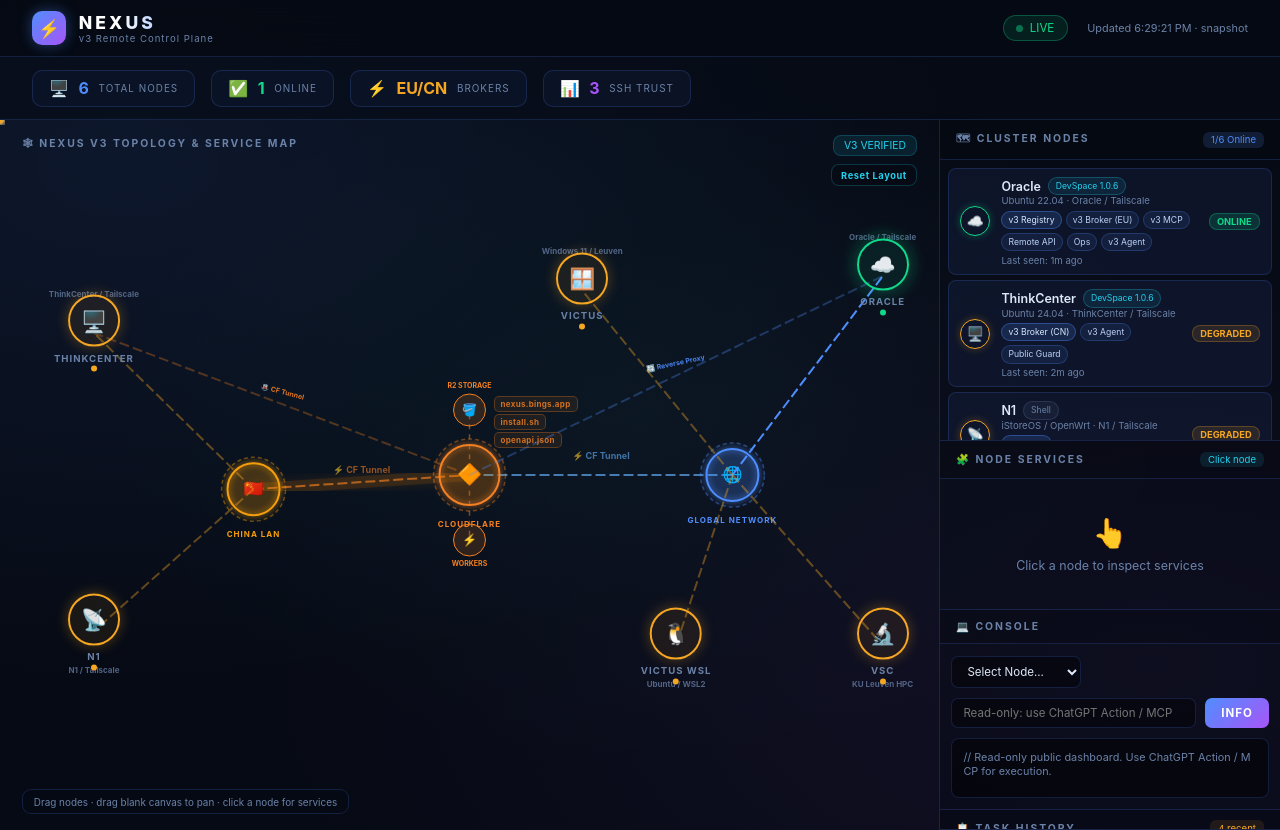
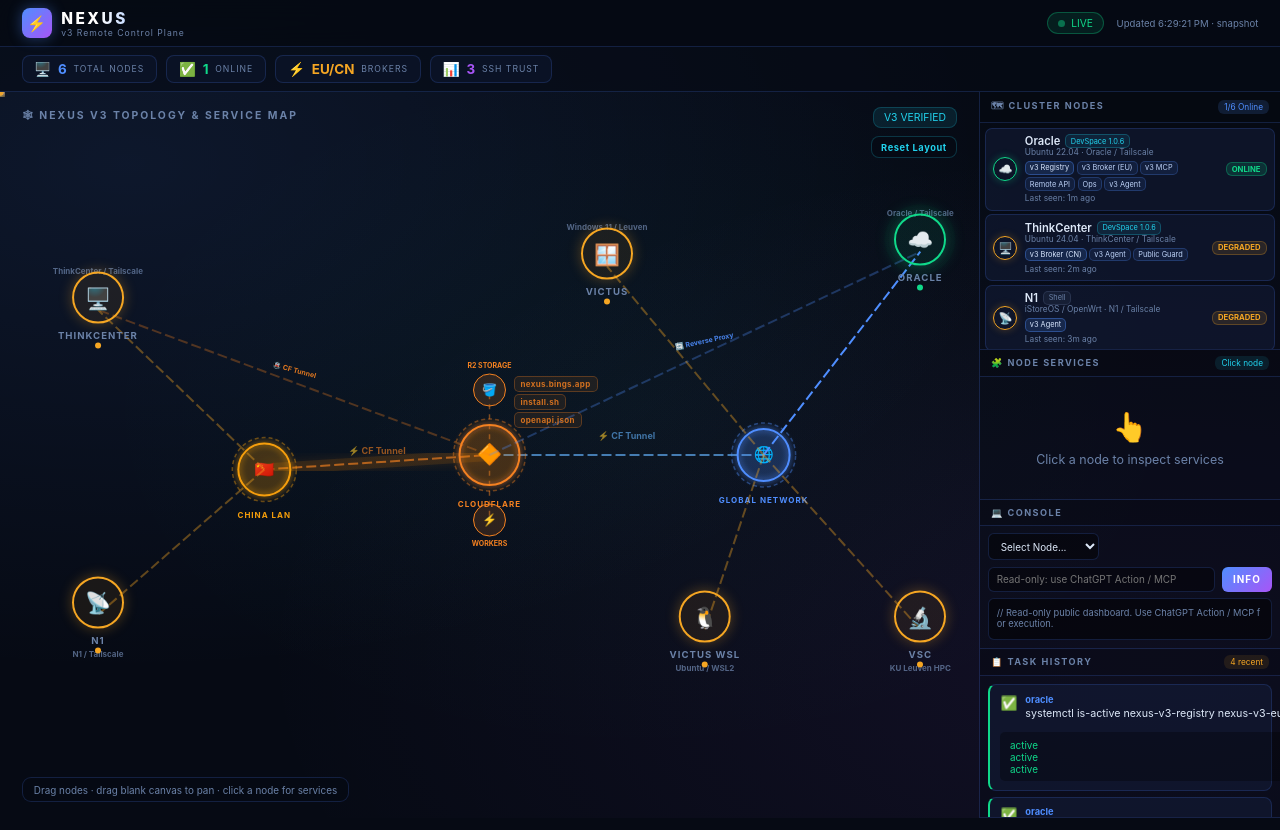
Before and after one commit to bingStat/nexus, a website: page dashboard/index.html in a window 1280 px wide. Drawn offline with Linux system fonts and the light colour scheme; no server answers.

Commit message:
ui: compact Nexus dashboard layout

```diff
--- a/dashboard/index.html
+++ b/dashboard/index.html
@@ -472,6 +472,60 @@
             .page { grid-template-columns: 1fr; grid-template-rows: 60vh 1fr; }
             #topo-panel { border-right: none; border-bottom: 1px solid var(--border); }
         }
+
+
+        /* Compact-density pass: keep all role/runtime information without oversized cards. */
+        header { padding: 0.5rem 1.35rem; }
+        .logo { gap: 0.6rem; }
+        .logo-icon { width: 30px; height: 30px; border-radius: 8px; font-size: 0.95rem; }
+        h1 { font-size: 0.96rem; letter-spacing: 2.5px; }
+        .tagline { font-size: 0.54rem; }
+        .header-right { gap: 0.8rem; }
+        .live-badge { padding: 0.22rem 0.62rem; font-size: 0.64rem; }
+        #last-updated { font-size: 0.6rem; }
+
+        .stats-bar { gap: 0.6rem; padding: 0.5rem 1.35rem; }
+        .stat-pill { gap: 0.42rem; border-radius: 8px; padding: 0.32rem 0.72rem; }
+        .stat-pill-icon { font-size: 0.86rem; }
+        .stat-pill-val { font-size: 0.84rem; }
+        .stat-pill-lbl { font-size: 0.54rem; }
+
+        .page { grid-template-columns: minmax(0, 1fr) 300px; height: calc(100vh - 74px); }
+        .panel-header { padding: 0.42rem 0.68rem; }
+        .panel-title { font-size: 0.57rem; letter-spacing: 1.5px; }
+        .panel-badge { font-size: 0.52rem; padding: 0.1rem 0.38rem; }
+
+        .device-list { padding: 0.32rem; max-height: 226px; }
+        .device-item { gap: 0.46rem; padding: 0.34rem 0.46rem; border-radius: 7px; margin-bottom: 0.22rem; }
+        .device-status-ring { width: 24px; height: 24px; font-size: 0.7rem; border-width: 1px; }
+        .device-name-row { gap: 0.32rem; }
+        .device-name { font-size: 0.7rem; }
+        .device-meta { font-size: 0.52rem; line-height: 1.2; }
+        .role-row { gap: 0.16rem; margin-top: 0.18rem; max-height: 2.25em; overflow: hidden; }
+        .role-chip { font-size: 0.46rem; padding: 0.14rem 0.25rem; border-radius: 5px; }
+        .runtime-chip { font-size: 0.46rem; padding: 0.14rem 0.28rem; border-radius: 5px; }
+        .device-pill { font-size: 0.48rem; padding: 0.1rem 0.32rem; border-radius: 6px; }
+
+        .service-detail { padding: 0.5rem; }
+        .service-detail-head { gap: 0.4rem; margin-bottom: 0.35rem; }
+        .service-detail-icon { width: 24px; height: 24px; border-radius: 7px; font-size: 0.75rem; }
+        .service-detail-name { font-size: 0.72rem; }
+        .service-detail-role { font-size: 0.51rem; }
+        .service-detail-tags { gap: 0.18rem; margin: 0.35rem 0 0.45rem; }
+        .service-grid { gap: 0.24rem; }
+        .service-card { padding: 0.3rem 0.38rem; border-radius: 6px; font-size: 0.54rem; }
+
+        .console-area { padding: 0.48rem; }
+        .console-row { gap: 0.4rem; margin-bottom: 0.4rem; }
+        select, input, button { font-size: 0.62rem; border-radius: 6px; padding: 0.34rem 0.5rem; }
+        button { padding: 0.34rem 0.72rem; }
+        .console-output { border-radius: 6px; padding: 0.5rem; font-size: 0.58rem; min-height: 42px; max-height: 82px; }
+
+        @media (max-width: 1180px) {
+            .page { grid-template-columns: minmax(0, 1fr) 276px; }
+            .device-list { max-height: 210px; }
+        }
+
     </style>
 </head>
 <body>
```
